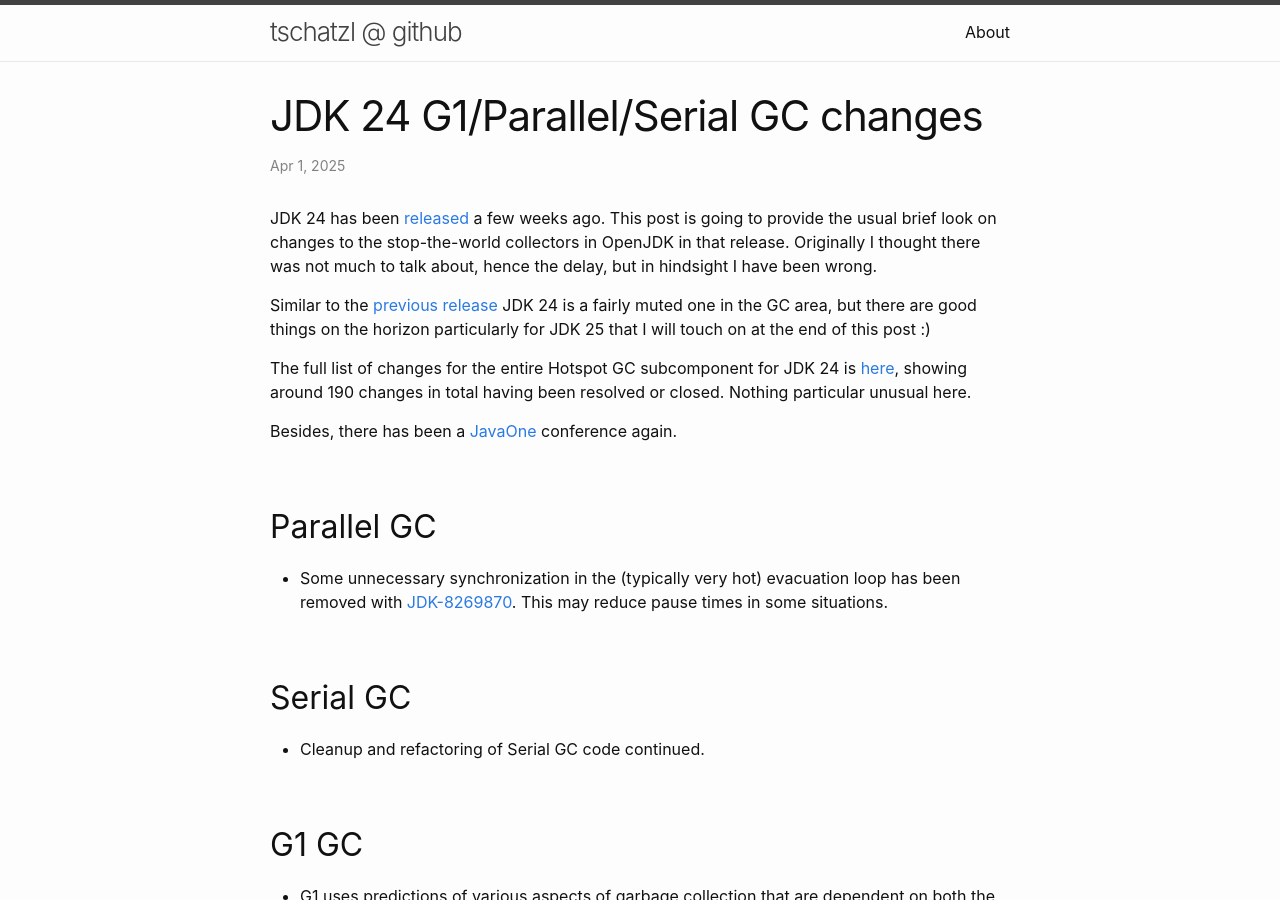
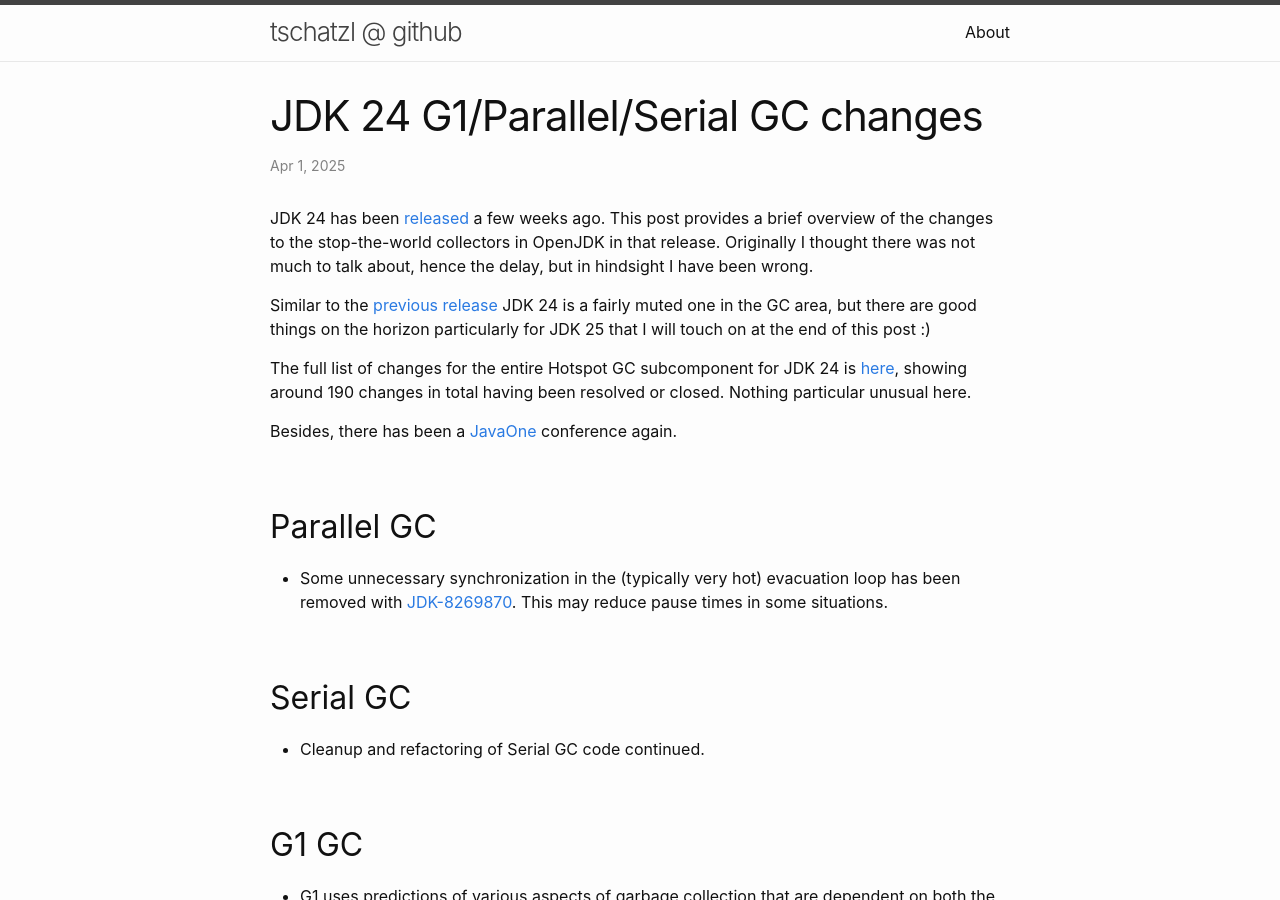
Before and after one commit to tschatzl/tschatzl.github.io, a Jekyll site: the page built from _posts/2025-04-01-jdk24-g1-serial-parallel-gc-changes.md, in a window 1280 px wide and 900 px high. Built offline with Jekyll 4.4.1, drawn with Linux system fonts in a browser that asks for light colours.

Commit message:
* better introduction

```diff
--- a/_posts/2025-04-01-jdk24-g1-serial-parallel-gc-changes.md
+++ b/_posts/2025-04-01-jdk24-g1-serial-parallel-gc-changes.md
@@ -5,7 +5,7 @@ date:   2025-04-01 11:00:00 +0200
 tags: [GC, G1, Parallel, Serial, JDK 24, Performance]
 ---
 
-JDK 24 has been [released](https://openjdk.java.net/projects/jdk/24/) a few weeks ago. This post is going to provide the usual brief look on changes to the stop-the-world collectors in OpenJDK in that release. Originally I thought there was not much to talk about, hence the delay, but in hindsight I have been wrong.
+JDK 24 has been [released](https://openjdk.java.net/projects/jdk/24/) a few weeks ago. This post provides a brief overview of the changes to the stop-the-world collectors in OpenJDK in that release. Originally I thought there was not much to talk about, hence the delay, but in hindsight I have been wrong.
 
 Similar to the [previous release](/2024/07/22/jdk23-g1-serial-parallel-gc-changes.html) JDK 24 is a fairly muted one in the GC area, but there are good things on the horizon particularly for JDK 25 that I will touch on at the end of this post :)
 
```
